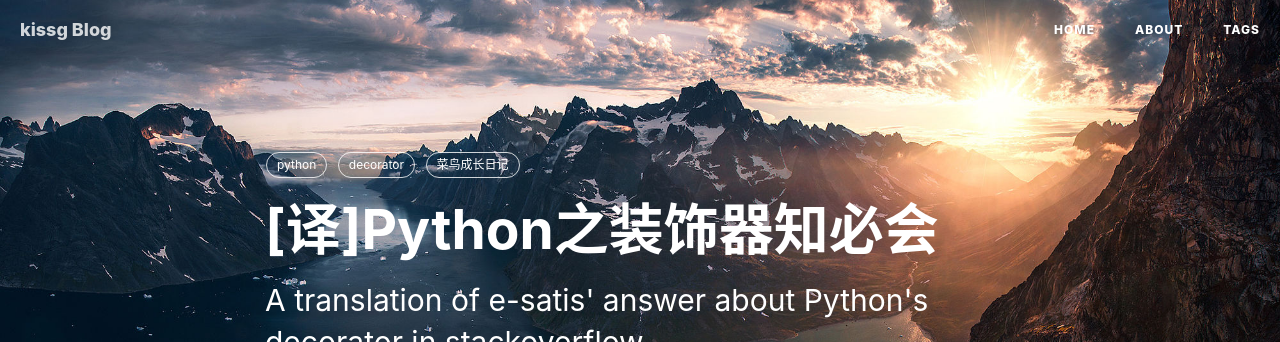
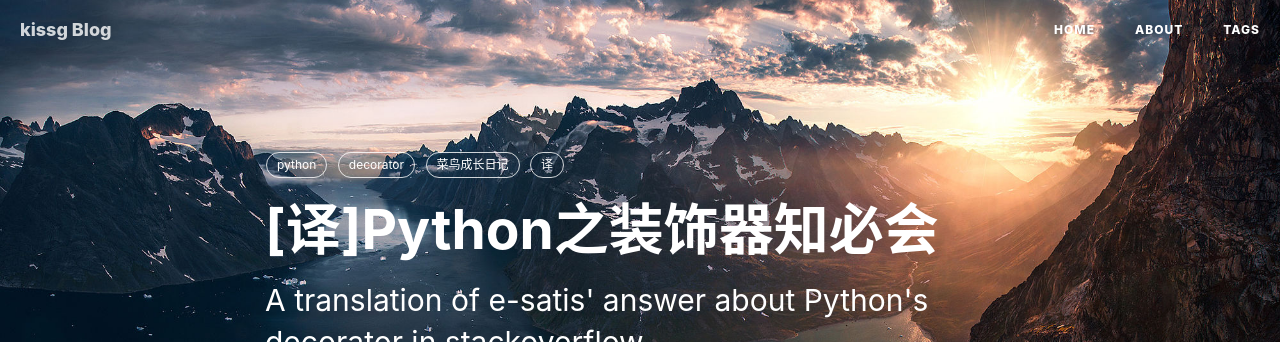
Before and after one commit to iamkissg/iamkissg.github.io, a Jekyll site: the page built from _posts/2016-07-16-translation-about-python-decorator.markdown, in a window 1280 px wide and 900 px high. Shown: the top 342 px of the window. Built offline with Jekyll 4.4.1, drawn with Linux system fonts in a browser that asks for light colours; nearby versions of some CDN libraries; comment, search, counter and statistics services are not loaded.

Commit message:
add tag translation

```diff
--- a/_posts/2016-07-16-translation-about-python-decorator.markdown
+++ b/_posts/2016-07-16-translation-about-python-decorator.markdown
@@ -9,6 +9,7 @@ tags:
     - python
     - decorator
     - 菜鸟成长日记
+    - 译
 ---
 
 > 原文作者: e-satis(Kevin Samuel)\\
```
